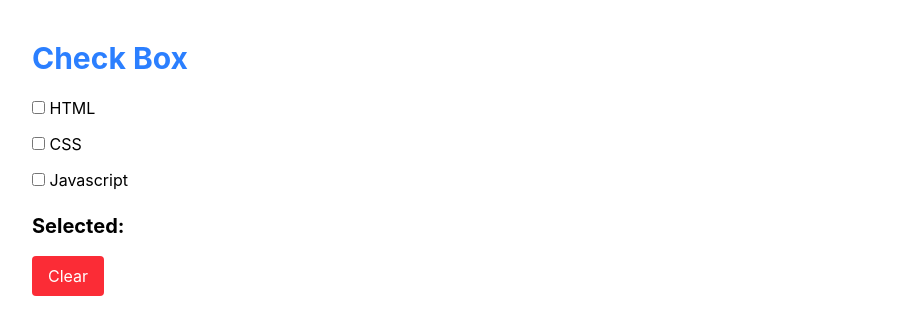
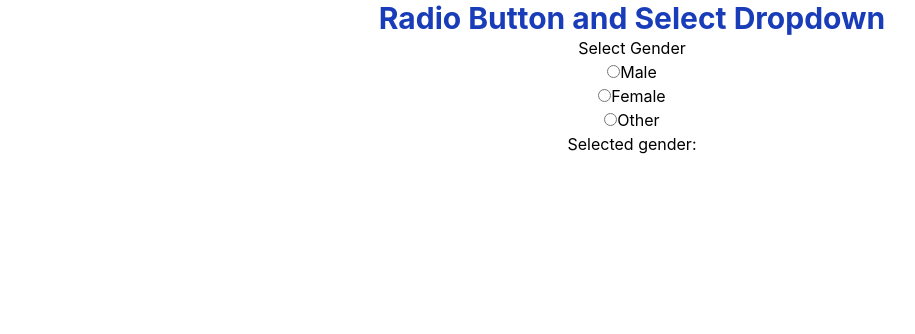
Before and after one commit to Harsimran141/ReactPractice, a React (Vite) app in the folder SecondApp/: page / in a window 1280 px wide. Shown: the top 334 px of the page, without its empty margins (8-923 px from the left). Built offline with nearby package versions, Linux system fonts and the light colour scheme.

Commit message:
feat: add Radiobtn component for gender selection and update main rendering

```diff
--- /dev/null
+++ b/SecondApp/src/Radiobtn.jsx
@@ -0,0 +1,54 @@
+import { useState } from "react";
+
+function Radiobtn() {
+  const [gender, setGender] = useState("");
+
+  return (
+    <div className="flex flex-col items-center">
+      <h1 className="text-3xl font-bold text-blue-800">
+        Radio Button and Select Dropdown
+      </h1>
+
+      <h2>Select Gender</h2>
+
+      <label>
+        <input
+          type="radio"
+          value="Male"
+          name="gender"
+          checked={gender === "male"}
+          onChange={(e) => setGender(e.target.value)}
+        />
+        Male
+      </label>
+
+      <label>
+        <input
+          type="radio"
+          value="Female"
+          name="gender"
+          checked={gender === "female"}
+          onChange={(e) => setGender(e.target.value)}
+        />
+        Female
+      </label>
+
+      <label>
+        <input
+          type="radio"
+          value="Other"
+          name="gender"
+          checked={gender === "other"}
+          onChange={(e) => setGender(e.target.value)}
+        />
+        Other
+      </label>
+
+      <p>
+        Selected gender: <strong>{gender}</strong>
+      </p>
+    </div>
+  );
+}
+
+export default Radiobtn;
--- a/SecondApp/src/main.jsx
+++ b/SecondApp/src/main.jsx
@@ -1,17 +1,15 @@
 import { StrictMode } from 'react'
 import { createRoot } from 'react-dom/client'
-import User from './User.jsx'
-import Form from './Form.jsx'
+
 import './index.css'
 import App from './App.jsx'
-import Label from './Label.jsx'
+import Radiobtn from './Radiobtn.jsx'
+
 
 
 createRoot(document.getElementById('root')).render(
   <StrictMode>
     <App />
-    {/* <User/> */}
-    {/* <Form/> */}
-    <Label/>
+  <Radiobtn/>
   </StrictMode>,
 )
```
